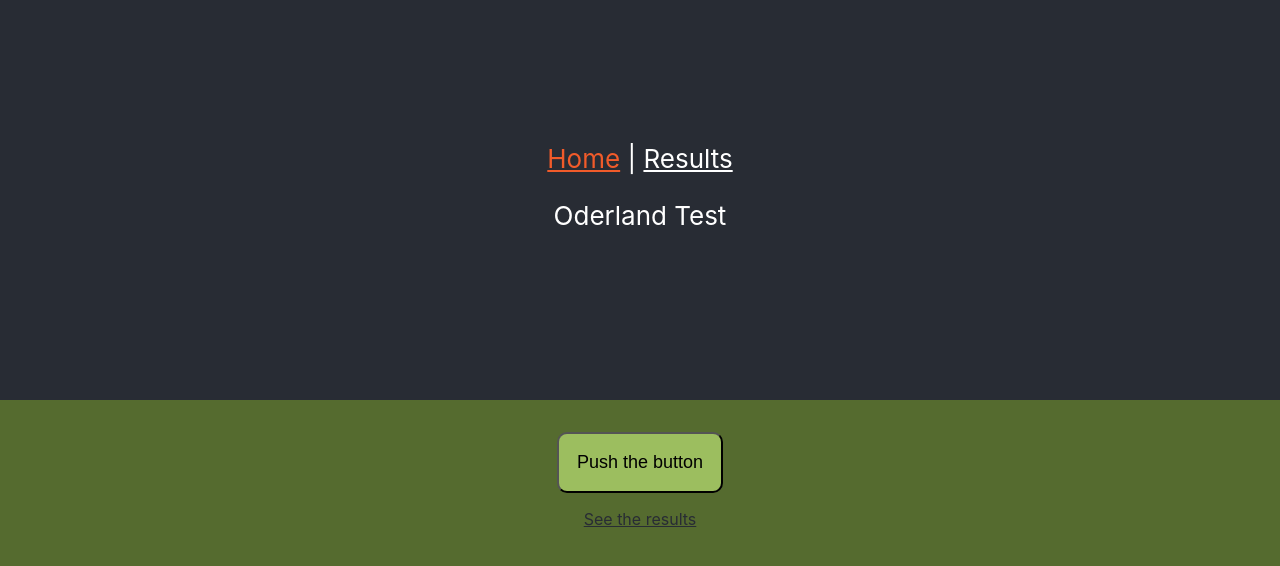
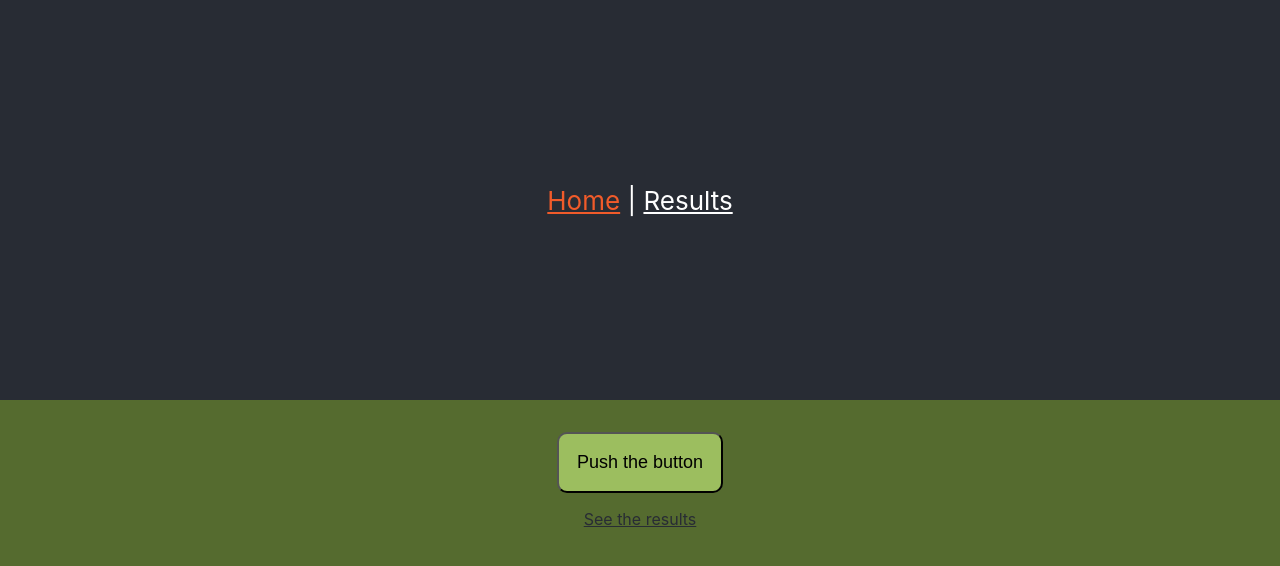
Before and after one commit to Peteropon/typescript-with-redux, a React (Create React App) app: page / in a window 1280 px wide. Shown: the top 566 px of the page. Built offline with nearby package versions, Linux system fonts and the light colour scheme.

Commit message:
Changed title information.

```diff
--- a/package.json
+++ b/package.json
@@ -1,5 +1,5 @@
 {
-  "name": "oderland-app",
+  "name": "typescript_with_reudx",
   "version": "0.1.0",
   "private": true,
   "dependencies": {
--- a/public/index.html
+++ b/public/index.html
@@ -24,7 +24,7 @@
       work correctly both with client-side routing and a non-root public URL.
       Learn how to configure a non-root public URL by running `npm run build`.
     -->
-    <title>Oderland Test</title>
+    <title>Typescript with Redux</title>
   </head>
   <body>
     <noscript>You need to enable JavaScript to run this app.</noscript>
--- a/src/components/Header.tsx
+++ b/src/components/Header.tsx
@@ -15,7 +15,6 @@ const Header = () => {
         <NavLink className="nav-item" activeStyle={activeStyle} to="/results">
           Results
         </NavLink>
-        <p>Oderland Test</p>
       </nav>
     </header>
   );
```
